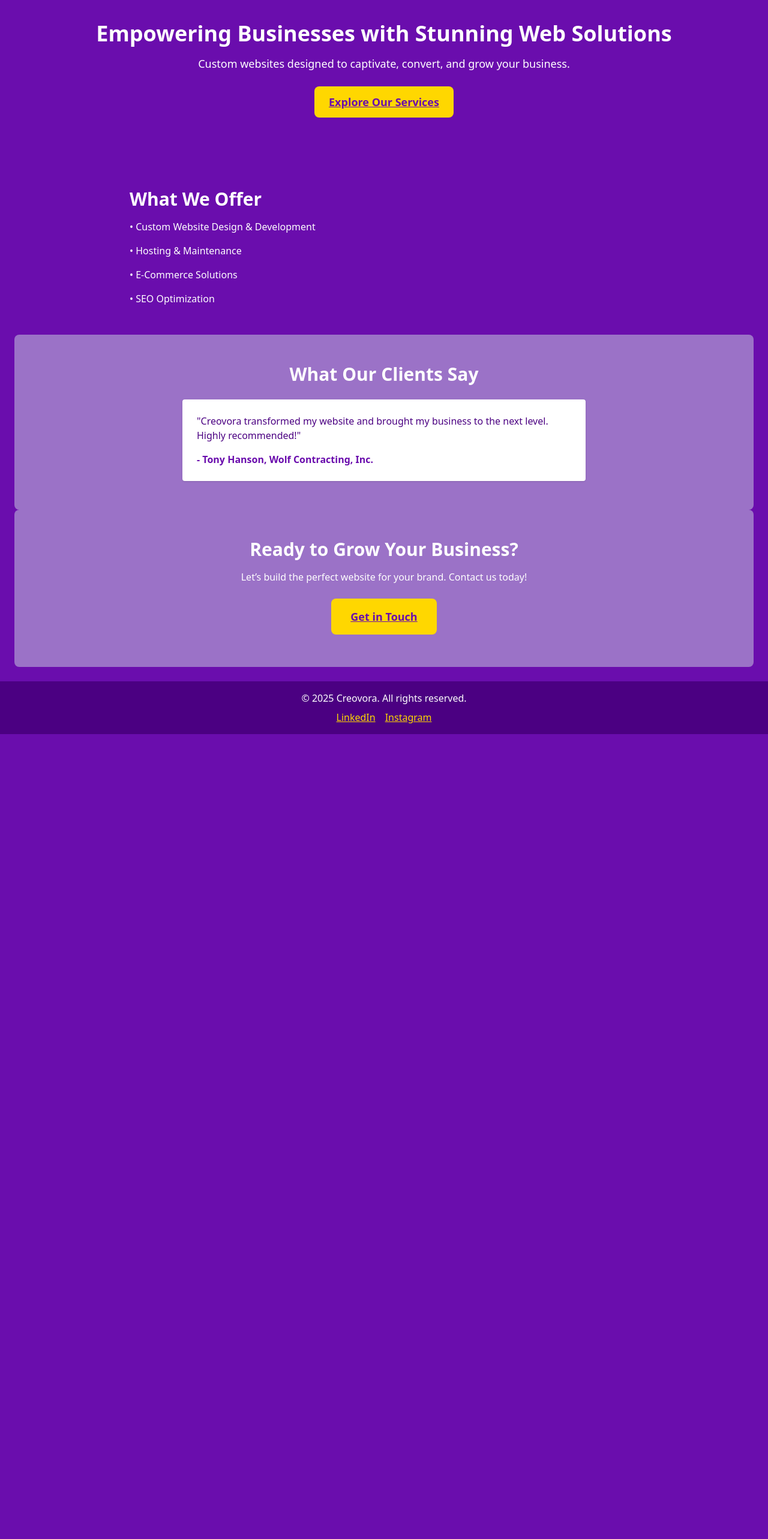
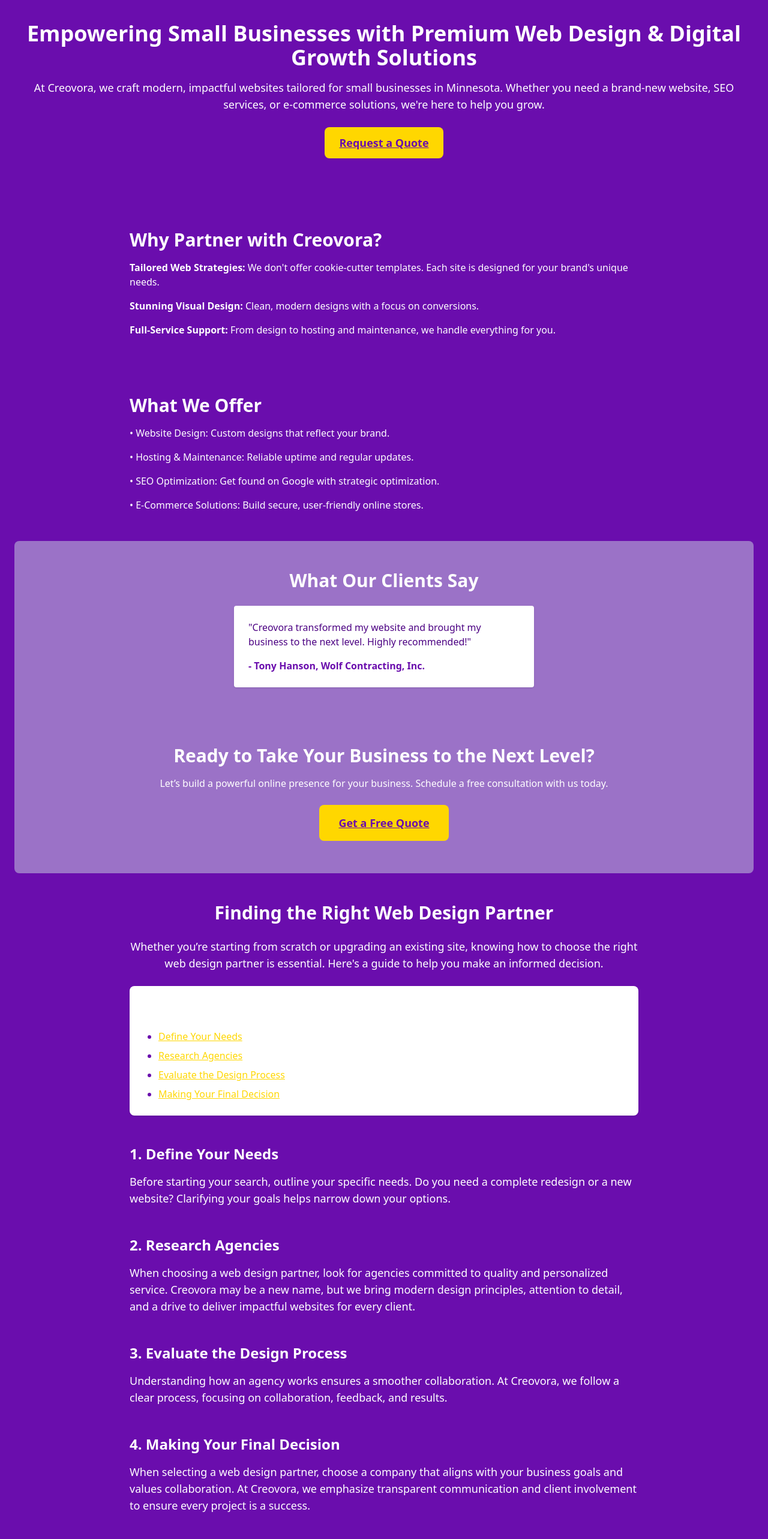
Before and after one commit to Creovora/creovora-website, a Next.js app: page / in a window 1280 px wide. Shown: the part 140-2706 px from the top of the page at 60% size. Before the commit the page ends 1364 px from the top, so only its background shows below. Built offline with nearby package versions, Linux system fonts and the light colour scheme.

Commit message:
Updating home page content.

```diff
--- a/src/app/page.tsx
+++ b/src/app/page.tsx
@@ -10,35 +10,45 @@
       {/* Hero Section */}
       <div className="text-center bg-primary text-white py-16">
         <h1 className="text-4xl font-bold">
-          Empowering Businesses with Stunning Web Solutions
+          Empowering Small Businesses with Premium Web Design & Digital Growth Solutions
         </h1>
         <p className="text-lg mt-4">
-          Custom websites designed to captivate, convert, and grow your business.
+          At Creovora, we craft modern, impactful websites tailored for small businesses in Minnesota. Whether you need a brand-new website, SEO services, or e-commerce solutions, we're here to help you grow.
         </p>
         <a
-          href="/services"
+          href="/contact"
           className="relative mt-6 inline-block py-3 px-6 text-lg font-bold text-primary bg-accent rounded-lg overflow-hidden group"
         >
           <span className="absolute inset-0 bg-white transform translate-y-full -translate-x-full group-hover:translate-y-0 group-hover:translate-x-0 transition-transform duration-300 ease-in-out"></span>
-          <span className="relative z-10 group-hover:text-primary">Explore Our Services</span>
+          <span className="relative z-10 group-hover:text-primary">Request a Quote</span>
         </a>
       </div>
 
-      {/* What We Do Section */}
+      {/* Why Choose Creovora Section */}
+      <div className="max-w-4xl mx-auto py-12 px-6">
+        <h2 className="text-3xl font-bold mb-4">Why Partner with Creovora?</h2>
+        <ul className="space-y-4">
+          <li><strong>Tailored Web Strategies:</strong> We don't offer cookie-cutter templates. Each site is designed for your brand's unique needs.</li>
+          <li><strong>Stunning Visual Design:</strong> Clean, modern designs with a focus on conversions.</li>
+          <li><strong>Full-Service Support:</strong> From design to hosting and maintenance, we handle everything for you.</li>
+        </ul>
+      </div>
+
+      {/* Services Section */}
       <div className="max-w-4xl mx-auto py-12 px-6">
         <h2 className="text-3xl font-bold mb-4">What We Offer</h2>
         <ul className="space-y-4">
-          <li>• Custom Website Design & Development</li>
-          <li>• Hosting & Maintenance</li>
-          <li>• E-Commerce Solutions</li>
-          <li>• SEO Optimization</li>
+          <li>• Website Design: Custom designs that reflect your brand.</li>
+          <li>• Hosting & Maintenance: Reliable uptime and regular updates.</li>
+          <li>• SEO Optimization: Get found on Google with strategic optimization.</li>
+          <li>• E-Commerce Solutions: Build secure, user-friendly online stores.</li>
         </ul>
       </div>
 
-      {/* Testimonials Section */}
-      <div className="bg-lightPurple py-12 rounded-lg">
+      {/* Testimonials Section (Updated for Mobile) */}
+      <div className="bg-lightPurple py-12 rounded-t-lg">
         <h2 className="text-3xl font-bold text-center mb-6">What Our Clients Say</h2>
-        <div className="max-w-2xl mx-auto bg-white shadow p-6 rounded">
+        <div className="mx-auto bg-white shadow p-6 rounded" style={{ maxWidth: '90%', width: '500px' }}>
           <p className="text-darkPurple">
             "Creovora transformed my website and brought my business to the next
             level. Highly recommended!"
@@ -50,18 +60,61 @@
       </div>
 
       {/* Call to Action Section */}
-      <div className="bg-lightPurple text-white py-12 text-center rounded-lg">
-        <h2 className="text-3xl font-bold">Ready to Grow Your Business?</h2>
+      <div className="bg-lightPurple text-white py-12 text-center rounded-b-lg">
+        <h2 className="text-3xl font-bold">Ready to Take Your Business to the Next Level?</h2>
         <p className="mt-4">
-          Let’s build the perfect website for your brand. Contact us today!
+          Let’s build a powerful online presence for your business. Schedule a free consultation with us today.
         </p>
         <a
           href="/contact"
           className="relative inline-block mt-6 py-4 px-8 text-lg font-bold text-primary bg-accent rounded-lg overflow-hidden group"
         >
           <span className="absolute inset-0 bg-white transform translate-y-full -translate-x-full group-hover:translate-y-0 group-hover:translate-x-0 transition-transform duration-300 ease-in-out"></span>
-          <span className="relative z-10 group-hover:text-primary">Get in Touch</span>
+          <span className="relative z-10 group-hover:text-primary">Get a Free Quote</span>
         </a>
+      </div>
+
+      {/* Learn About Web Design Section */}
+      <div className="max-w-4xl mx-auto py-12 px-6">
+        <h2 className="text-3xl font-bold text-center mb-6">Finding the Right Web Design Partner</h2>
+        <p className="text-lg text-center mb-6">
+          Whether you’re starting from scratch or upgrading an existing site, knowing how to choose the right web design partner is essential. Here's a guide to help you make an informed decision.
+        </p>
+
+        {/* Table of Contents */}
+        <div className="bg-white shadow p-6 rounded-lg mb-12">
+          <h3 className="text-2xl font-bold mb-4">Table of Contents</h3>
+          <ul className="space-y-2 list-disc pl-6 text-primary">
+            <li><a href="#define-needs" className="hover:underline">Define Your Needs</a></li>
+            <li><a href="#research-agencies" className="hover:underline">Research Agencies</a></li>
+            <li><a href="#evaluate-process" className="hover:underline">Evaluate the Design Process</a></li>
+            <li><a href="#final-decision" className="hover:underline">Making Your Final Decision</a></li>
+          </ul>
+        </div>
+
+        {/* Section 1: Define Needs */}
+        <div id="define-needs" className="mb-12">
+          <h3 className="text-2xl font-bold mb-4">1. Define Your Needs</h3>
+          <p className="text-lg">Before starting your search, outline your specific needs. Do you need a complete redesign or a new website? Clarifying your goals helps narrow down your options.</p>
+        </div>
+
+        {/* Section 2: Research Agencies (Revised for Transparency) */}
+        <div id="research-agencies" className="mb-12">
+          <h3 className="text-2xl font-bold mb-4">2. Research Agencies</h3>
+          <p className="text-lg">When choosing a web design partner, look for agencies committed to quality and personalized service. Creovora may be a new name, but we bring modern design principles, attention to detail, and a drive to deliver impactful websites for every client.</p>
+        </div>
+
+        {/* Section 3: Evaluate the Design Process */}
+        <div id="evaluate-process" className="mb-12">
+          <h3 className="text-2xl font-bold mb-4">3. Evaluate the Design Process</h3>
+          <p className="text-lg">Understanding how an agency works ensures a smoother collaboration. At Creovora, we follow a clear process, focusing on collaboration, feedback, and results.</p>
+        </div>
+
+        {/* Section 4: Making Your Final Decision */}
+        <div id="final-decision" className="mb-12">
+          <h3 className="text-2xl font-bold mb-4">4. Making Your Final Decision</h3>
+          <p className="text-lg">When selecting a web design partner, choose a company that aligns with your business goals and values collaboration. At Creovora, we emphasize transparent communication and client involvement to ensure every project is a success.</p>
+        </div>
       </div>
     </div>
   );
```
